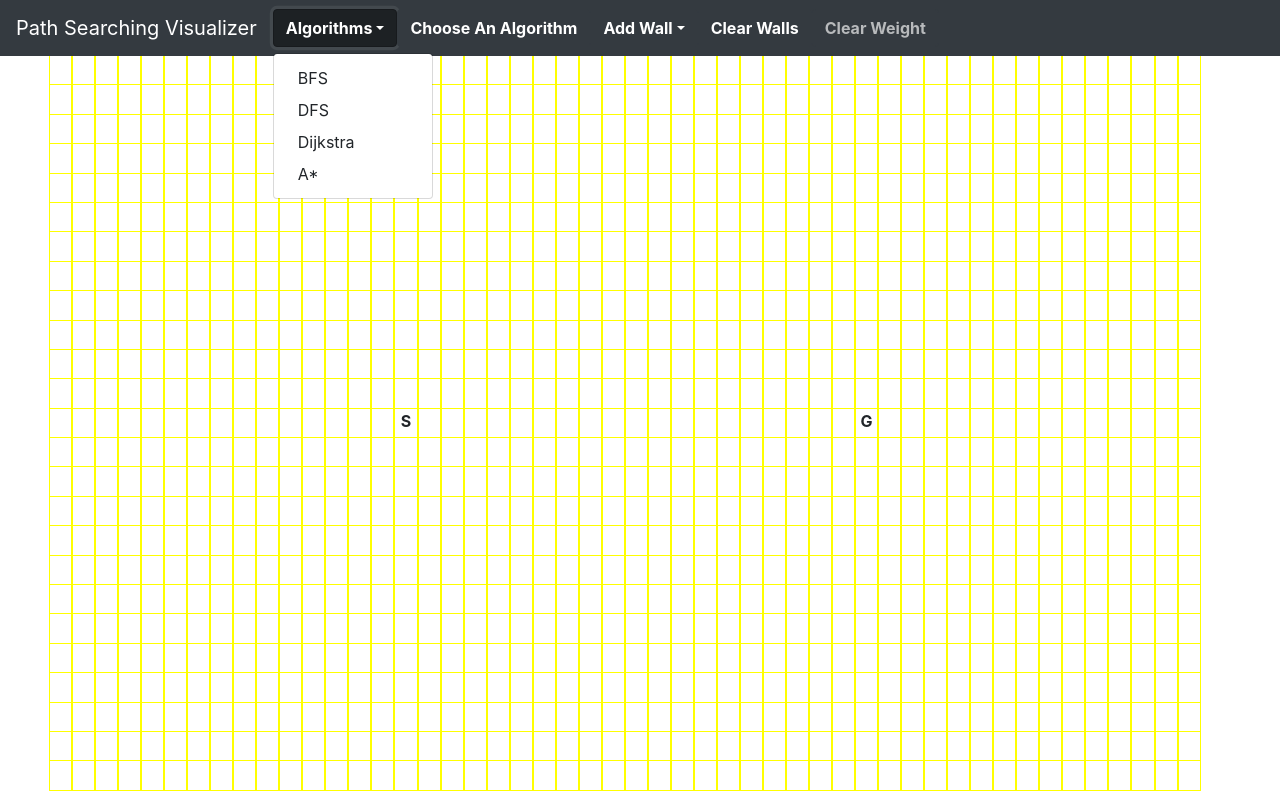
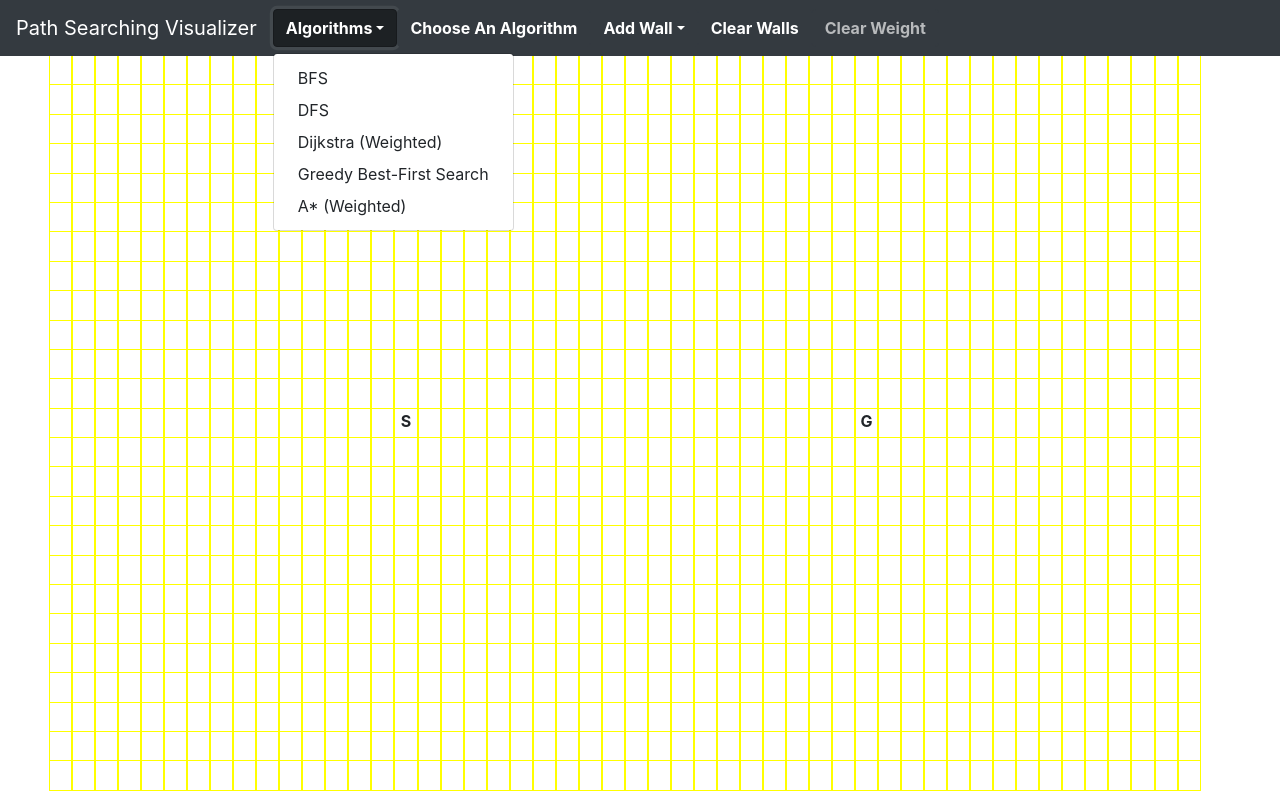
Before and after one commit to tlee10/path-find-visualizer, a React (Create React App) app: page / in a window 1280 px wide. Both pictures are taken after a click on the button "Algorithms". Built offline with nearby package versions, Linux system fonts and the light colour scheme.

Commit message:
change weight

```diff
--- a/src/App.js
+++ b/src/App.js
@@ -70,18 +70,18 @@ class App extends Component {
         )
           graph.nodes[node.row][node.col].isWall = !node.isWall;
         else if (
-          this.state.addNodeFeature === "Weight 2" &&
-          !graph.nodes[node.row][node.col].isWall
-        )
-        if (graph.nodes[node.row][node.col].weight !== 2) {
-          graph.nodes[node.row][node.col].weight = 2;
-        } else graph.nodes[node.row][node.col].weight = 1;
-        else if (
           this.state.addNodeFeature === "Weight 3" &&
           !graph.nodes[node.row][node.col].isWall
         )
-        if (graph.nodes[node.row][node.col].weight !== 2) {
+        if (graph.nodes[node.row][node.col].weight !== 3) {
           graph.nodes[node.row][node.col].weight = 3;
+        } else graph.nodes[node.row][node.col].weight = 1;
+        else if (
+          this.state.addNodeFeature === "Weight 5" &&
+          !graph.nodes[node.row][node.col].isWall
+        )
+        if (graph.nodes[node.row][node.col].weight !== 5) {
+          graph.nodes[node.row][node.col].weight = 5;
         } else graph.nodes[node.row][node.col].weight = 1;
       }
       this.setState({ graph });
@@ -111,21 +111,21 @@ class App extends Component {
           state.clickAction === "normal" &&
           !node.isStart &&
           !node.isGoal &&
-          this.state.addNodeFeature === "Weight 2" &&
+          this.state.addNodeFeature === "Weight 3" &&
           !graph.nodes[node.row][node.col].isWall
         ) {
-          if (graph.nodes[node.row][node.col].weight !== 2) {
-            graph.nodes[node.row][node.col].weight = 2;
+          if (graph.nodes[node.row][node.col].weight !== 3) {
+            graph.nodes[node.row][node.col].weight = 3;
           } else graph.nodes[node.row][node.col].weight = 1;
         } else if (
           state.clickAction === "normal" &&
           !node.isStart &&
           !node.isGoal &&
-          this.state.addNodeFeature === "Weight 3" &&
+          this.state.addNodeFeature === "Weight 5" &&
           !graph.nodes[node.row][node.col].isWall
         ) {
-          if (graph.nodes[node.row][node.col].weight !== 3) {
-            graph.nodes[node.row][node.col].weight = 3;
+          if (graph.nodes[node.row][node.col].weight !== 5) {
+            graph.nodes[node.row][node.col].weight = 5;
           } else graph.nodes[node.row][node.col].weight = 1;
         }
         return { ...state, graph };
--- a/src/algorithms.js
+++ b/src/algorithms.js
@@ -32,6 +32,9 @@ const graphSearch = (graph, ordering) => {
               case "DFS":
                 dfs(current, destination, graph);
                 break;
+              case "Greedy Best-First Search":
+                destination.h = heuristic(destination, goalNode);
+                bestFirstSearch(current, destination, graph);
               //algorithms with weighted graph
               default:
                 if (ordering === "A*")
@@ -42,7 +45,7 @@ const graphSearch = (graph, ordering) => {
         }
       });
       //algorithms that use priority queue
-      if (ordering === "Dijkstra" || ordering === "A*")
+      if (ordering === "Dijkstra" || ordering === "A*" || ordering === "Greedy Best-First Search")
         openList.sort((a, b) => (a.f < b.f ? -1 : 1));
     }
   }
@@ -112,6 +115,18 @@ const dfs = (current, destination, graph) => {
 //   }
 // }
 
+const bestFirstSearch = (current, destination, graph) => {
+  if (!graph.checkOpen(destination)) {
+    updateDiscoveredNode(destination, current, 0);
+    graph.open.push(destination);
+  } else {
+    let cost = current.g + destination.weight;
+    if (cost + destination.h <= destination.f) {
+      updateDiscoveredNode(destination, current, 0);
+    }
+  }
+}
+
 //dijkstra and A*
 const weightedSearch = (current, destination, graph) => {
   if (!graph.checkOpen(destination)) {
@@ -119,7 +134,7 @@ const weightedSearch = (current, destination, graph) => {
     graph.open.push(destination);
   } else {
     let cost = current.g + destination.weight;
-    if (cost + destination.h < destination.f) {
+    if (cost + destination.h <= destination.f) {
       updateDiscoveredNode(destination, current, destination.weight);
     }
   }
--- a/src/components/NavBar.jsx
+++ b/src/components/NavBar.jsx
@@ -2,7 +2,7 @@ import React, { Component } from "react";
 
 class NavBar extends Component {
   render() {
-    const algorithms = ["BFS", "DFS", "Dijkstra", "A*"];
+    const algorithms = ["BFS", "DFS", "Dijkstra", "Greedy Best-First Search", "A*"];
     const {
       algoChosen,
       handleAlgoDropdown,
@@ -67,7 +67,7 @@ class NavBar extends Component {
                       key={algo}
                       onClick={() => handleAlgoDropdown(algo)}
                     >
-                      {algo}
+                      {algo === "Dijkstra" || algo === "A*" ? algo + "  (Weighted)" : algo}
                     </button>
                   );
                 })}
@@ -102,16 +102,16 @@ class NavBar extends Component {
                 <button
                   className="dropdown-item "
                   disabled={isWeightedSearch}
-                  onClick={() => handleNodeFeatureDropdown("Weight 2")}
+                  onClick={() => handleNodeFeatureDropdown("Weight 3")}
                 >
-                  Weight 2
+                  Weight 3
                 </button>
                 <button
                   className="dropdown-item"
                   disabled={isWeightedSearch}
-                  onClick={() => handleNodeFeatureDropdown("Weight 3")}
+                  onClick={() => handleNodeFeatureDropdown("Weight 5")}
                 >
-                  Weight 3
+                  Weight 5
                 </button>
               </div>
             </li>
--- a/src/components/Node.jsx
+++ b/src/components/Node.jsx
@@ -14,7 +14,7 @@ const Node = props => {
   const isVisited = node.visited ? "visited" : "";
   const isPath = node.isPath ? "path" : "";
   const isWall = node.isVisited ? "" : node.isWall ? "wall" : "";
-  const isWeighted = node.weight === 2 ? "weight2" : node.weight === 3 ? "weight3" : "";
+  const isWeighted = node.weight === 3 ? "weight3" : node.weight === 5 ? "weight5" : "";
 
   return (
     <div
--- a/src/index.css
+++ b/src/index.css
@@ -20,14 +20,14 @@ code {
   text-align: center;
 }
 
-.weight2 {
-  background-image: url("./dice_2.png");
+.weight3 {
+  background-image: url("./dice_3.png");
   background-size: 100% 100%;
 
 }
 
-.weight3 {
-  background-image: url("./dice_3.png");
+.weight5 {
+  background-image: url("./dice_5.png");
   background-size: 100% 100%;
 }
 
```
Also changed, not shown: src/dice_2.png (deleted), src/dice_5.png (added).
